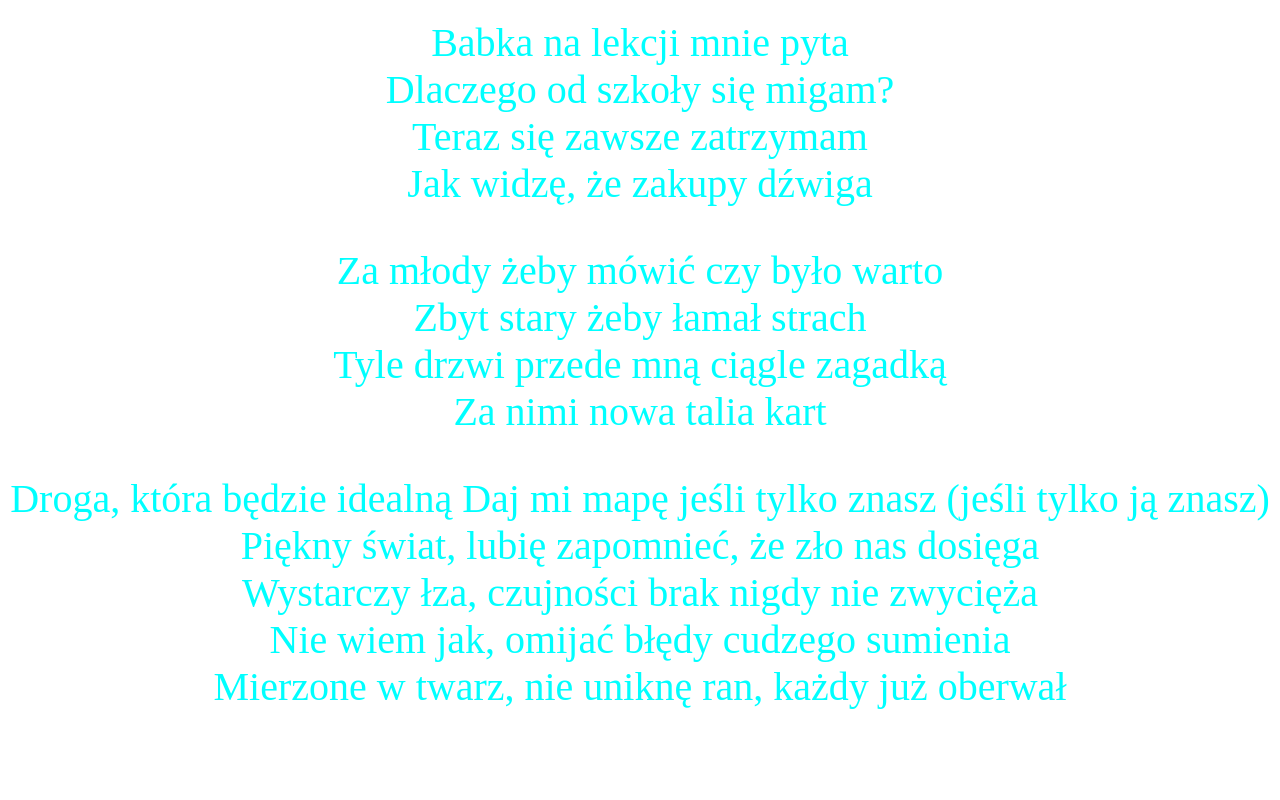
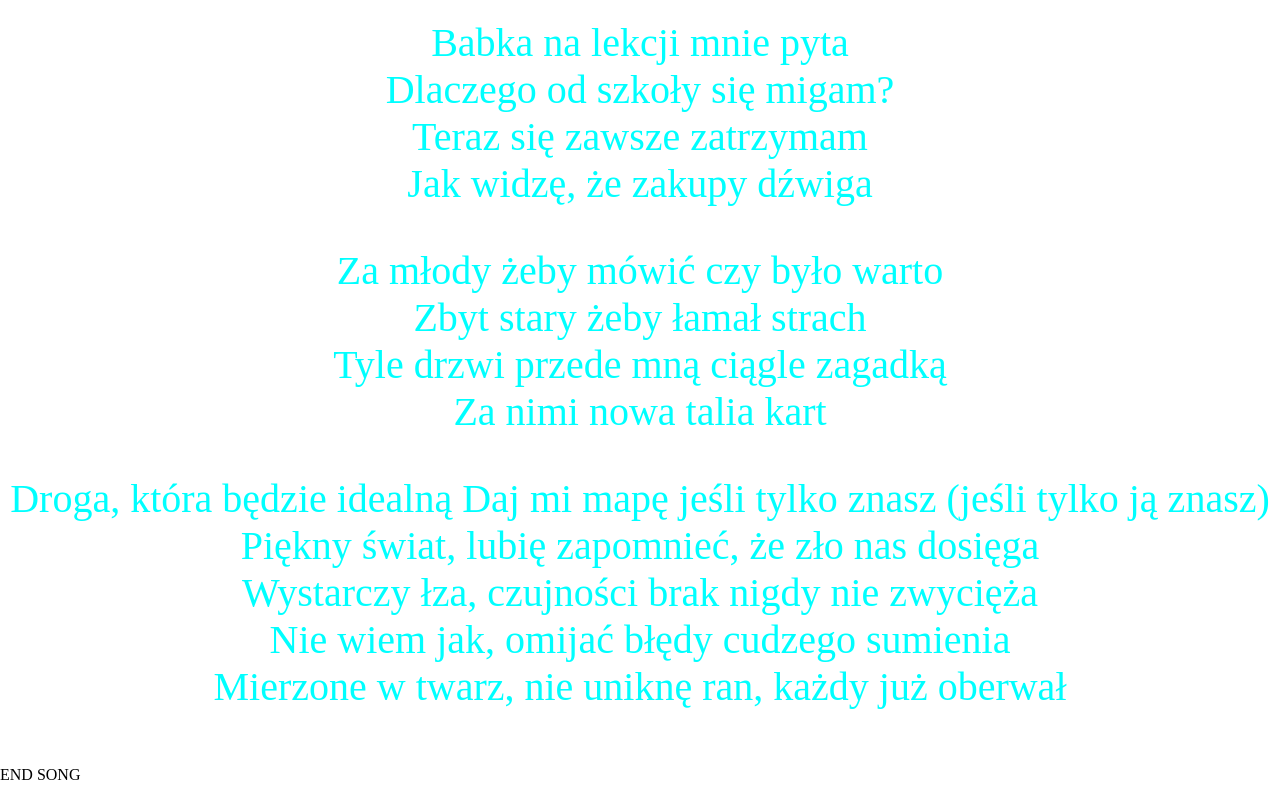
Before and after one commit to sakos98/modul-4.3, a plain HTML site: page index.html in a window 1280 px wide. Shown: the part 785-1585 px from the top of the page. Before the commit the page ends 1535 px from the top, so only its background shows below. Drawn offline with Linux system fonts and the light colour scheme.

Commit message:
Update index.html

```diff
--- a/index.html
+++ b/index.html
@@ -52,6 +52,9 @@
                 Mierzone w twarz, nie uniknę ran, każdy już oberwał<br>
             </p>
         </div>
+        <div class="end-song">
+            <p> END SONG </p>
+        </div>
     </div>
 </body>
 </html>
```
